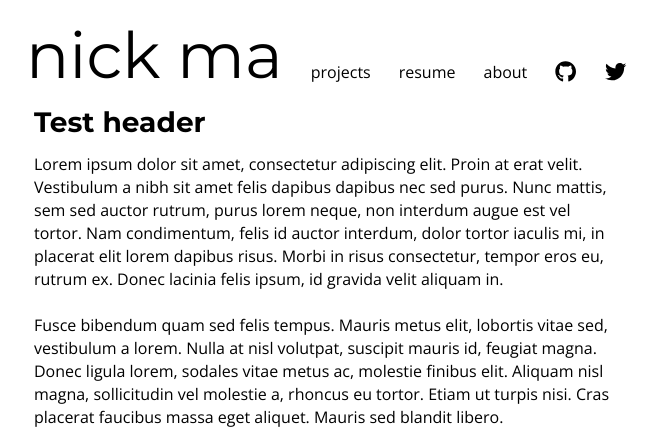
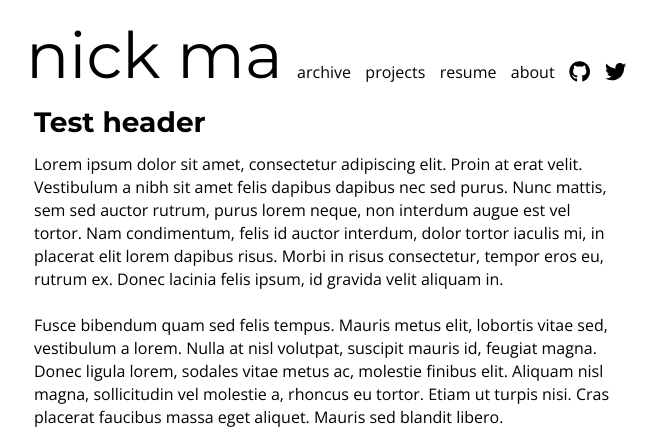
Before and after one commit to pointatnick/pointatnick, a Django app: page / in a window 1280 px wide. Shown: the top 427 px of the page, without its empty margins (314-971 px from the left). Run offline with Django 3.2, Linux system fonts and the light colour scheme; some libraries are stand-ins or nearby versions.

Commit message:
Add routes for resume and archive

```diff
--- a/pointatnick/website/templates/website/about.html
+++ b/pointatnick/website/templates/website/about.html
@@ -11,8 +11,9 @@
     <div class="container">
         <div class="navbar">
             <a id="header-main" href="/">nick ma</a>
+            <a href="/archive">archive</a>
             <a href="/projects">projects</a>
-            <a href="/#">resume</a>
+            <a href="/resume">resume</a>
             <a href="/about">about</a>
             <a href="https://github.com/pointatnick">
                 <img class="fab fa-github fa-lg" alt="github logo" />
--- a/pointatnick/website/templates/website/home.html
+++ b/pointatnick/website/templates/website/home.html
@@ -11,8 +11,9 @@
     <div class="container">
         <div class="navbar">
             <a id="header-main" href="/">nick ma</a>
+            <a href="/archive">archive</a>
             <a href="/projects">projects</a>
-            <a href="/#">resume</a>
+            <a href="/resume">resume</a>
             <a href="/about">about</a>
             <a href="https://github.com/pointatnick">
                 <img class="fab fa-github fa-lg" alt="github logo" />
--- a/pointatnick/website/templates/website/projects.html
+++ b/pointatnick/website/templates/website/projects.html
@@ -11,8 +11,9 @@
     <div class="container">
         <div class="navbar">
             <a id="header-main" href="/">nick ma</a>
+            <a href="/archive">archive</a>
             <a href="/projects">projects</a>
-            <a href="/#">resume</a>
+            <a href="/resume">resume</a>
             <a href="/about">about</a>
             <a href="https://github.com/pointatnick">
                 <img class="fab fa-github fa-lg" alt="github logo" />
--- a/pointatnick/website/urls.py
+++ b/pointatnick/website/urls.py
@@ -6,6 +6,8 @@ from . import views
 app_name = 'website'
 urlpatterns = [
     path('', views.home, name='home'),
-    path('about', views.about, name='about'),
-    path('projects', views.projects, name='projects')
+    path('archive', views.archive, name='archive'),
+    path('projects', views.projects, name='projects'),
+    path('resume', views.resume, name='resume'),
+    path('about', views.about, name='about')
 ]
--- a/pointatnick/website/views.py
+++ b/pointatnick/website/views.py
@@ -5,9 +5,17 @@ def home(request):
     return render(request, 'website/home.html')
 
 
-def about(request):
-    return render(request, 'website/about.html')
+def archive(request):
+    return render(request, 'website/archive.html')
 
 
 def projects(request):
     return render(request, 'website/projects.html')
+
+
+def resume(request):
+    return render(request, 'website/resume.html')
+
+
+def about(request):
+    return render(request, 'website/about.html')
```
